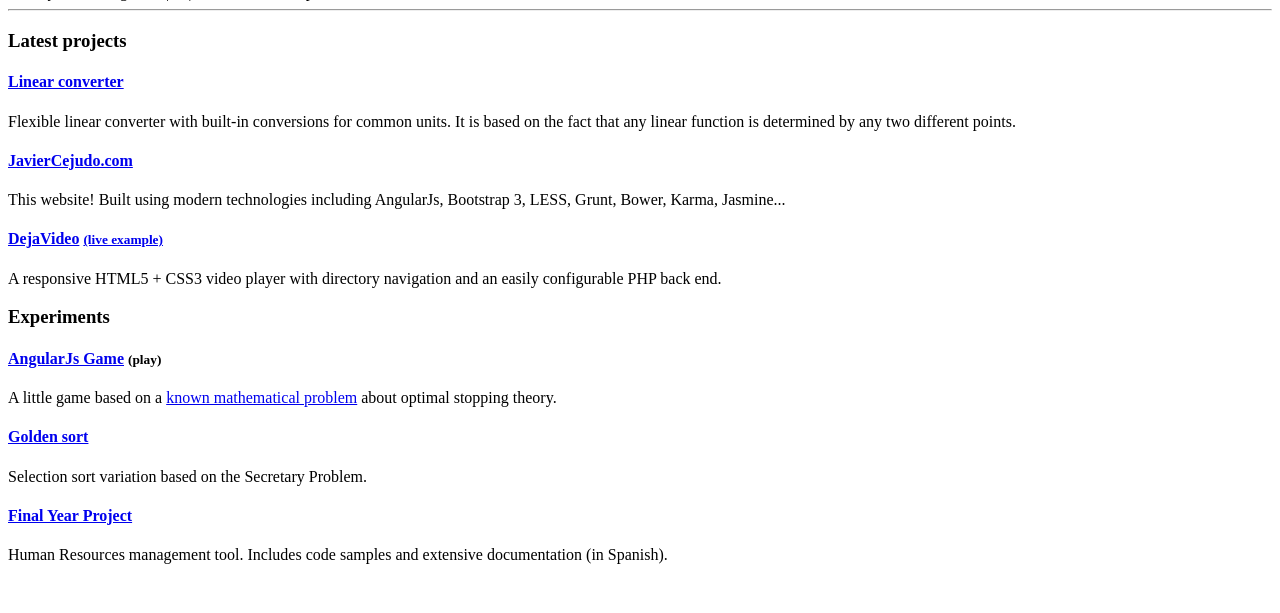
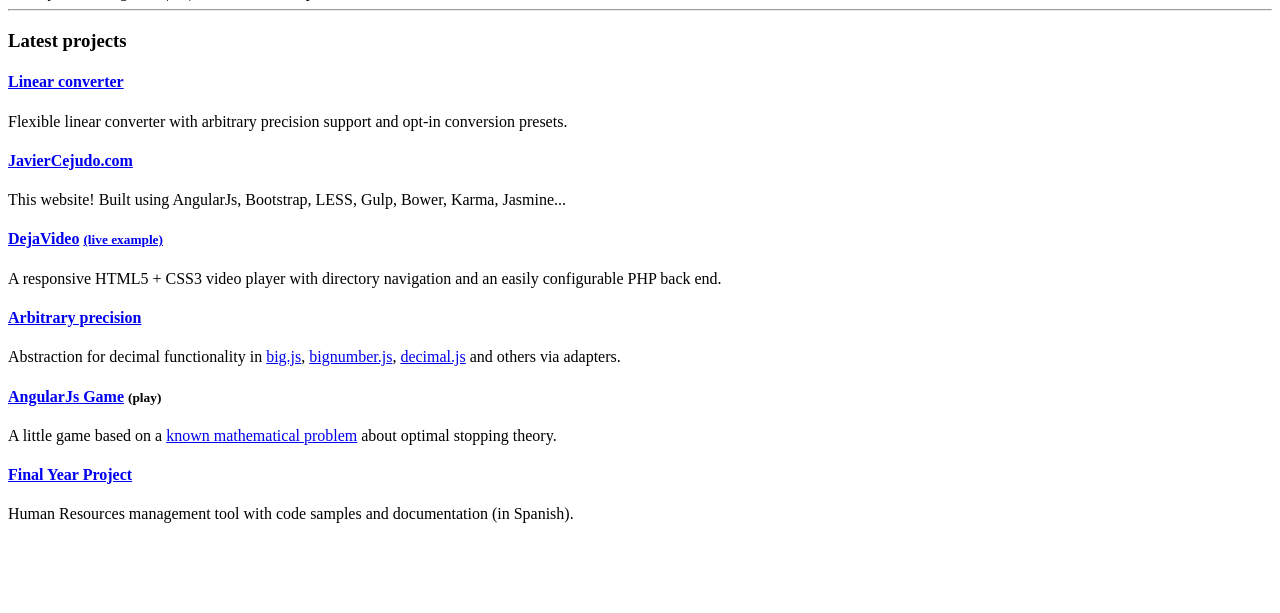
Before and after one commit to javiercejudo/javiercejudo.com, a PHP site: the page made by partials/home.html in a window 1280 px wide. Shown: the part 187-800 px from the top of the page. Run offline with PHP 8.4, Linux system fonts and the light colour scheme.

Commit message:
feat: updated projects and angular 1.4.4

```diff
--- a/css/less/partials/home.less
+++ b/css/less/partials/home.less
@@ -39,6 +39,7 @@
 .latest-projects {
   .project-column-title {
     margin-bottom: @standardMarginBottom * 1.5;
+    text-align: center;
   }
 
   .project {
--- a/package.json
+++ b/package.json
@@ -20,7 +20,8 @@
   },
   "scripts": {
     "test": "grunt",
-    "postinstall": "./scripts/post-install.sh"
+    "postinstall": "./scripts/post-install.sh",
+    "local-server": "./scripts/local-server.sh"
   },
   "devDependencies": {
     "coveralls": "^2.10.0",
--- a/partials/home.html
+++ b/partials/home.html
@@ -45,17 +45,20 @@
 
   <div class="latest-projects" id="my-latest-projects">
     <div class="row">
-      <div class="col-sm-7">
+      <div class="col-sm-12">
         <h3 class="project-column-title">Latest projects</h3>
+      </div>
+    </div>
 
+    <div class="row">
+      <div class="col-sm-6">
         <div class="project">
           <h4 class="title">
             <a href="https://github.com/javiercejudo/linear-converter">Linear converter</a>
           </h4>
           <p>
-            Flexible linear converter with built-in conversions for common units. It is
-            based on the fact that any linear function is determined by any two
-            different points.
+            Flexible linear converter with arbitrary precision support and opt-in
+            conversion presets.
           </p>
         </div>
 
@@ -64,8 +67,8 @@
             <a href="https://github.com/javiercejudo/javiercejudo.com">JavierCejudo.com</a>
           </h4>
           <p>
-            This website! Built using modern technologies including AngularJs,
-            Bootstrap 3, LESS, Grunt, Bower, Karma, Jasmine...
+            This website! Built using AngularJs,
+            Bootstrap, LESS, Gulp, Bower, Karma, Jasmine...
           </p>
         </div>
 
@@ -83,8 +86,21 @@
         </div>
       </div>
 
-      <div class="col-sm-5">
-        <h3 class="project-column-title">Experiments</h3>
+      <div class="col-sm-6">
+        <div class="project">
+          <h4 class="title">
+            <a href="https://github.com/javiercejudo/arbitrary-precision">
+              Arbitrary precision
+            </a>
+          </h4>
+          <p>
+            Abstraction for decimal functionality in
+            <a href="https://github.com/MikeMcl/big.js">big.js</a>,
+            <a href="https://github.com/MikeMcl/bignumber.js">bignumber.js</a>,
+            <a href="https://github.com/MikeMcl/decimal.js">decimal.js</a>
+            and others via adapters.
+          </p>
+        </div>
 
         <div class="project">
           <h4 class="title">
@@ -102,22 +118,11 @@
 
         <div class="project">
           <h4 class="title">
-            <a href="https://github.com/javiercejudo/golden-sort">
-              Golden sort
-            </a>
-          </h4>
-          <p>
-            Selection sort variation based on the Secretary Problem.
-          </p>
-        </div>
-
-        <div class="project">
-          <h4 class="title">
             <a href="https://github.com/javiercejudo/pfc">
               Final Year Project
             </a>
           </h4>
-          <p>Human Resources management tool. Includes code samples and extensive documentation (in Spanish).</p>
+          <p>Human Resources management tool with code samples and documentation (in Spanish).</p>
         </div>
       </div>
     </div>
```
Also changed, not shown: bower.json (+7 -7 lines), .travis.yml.
